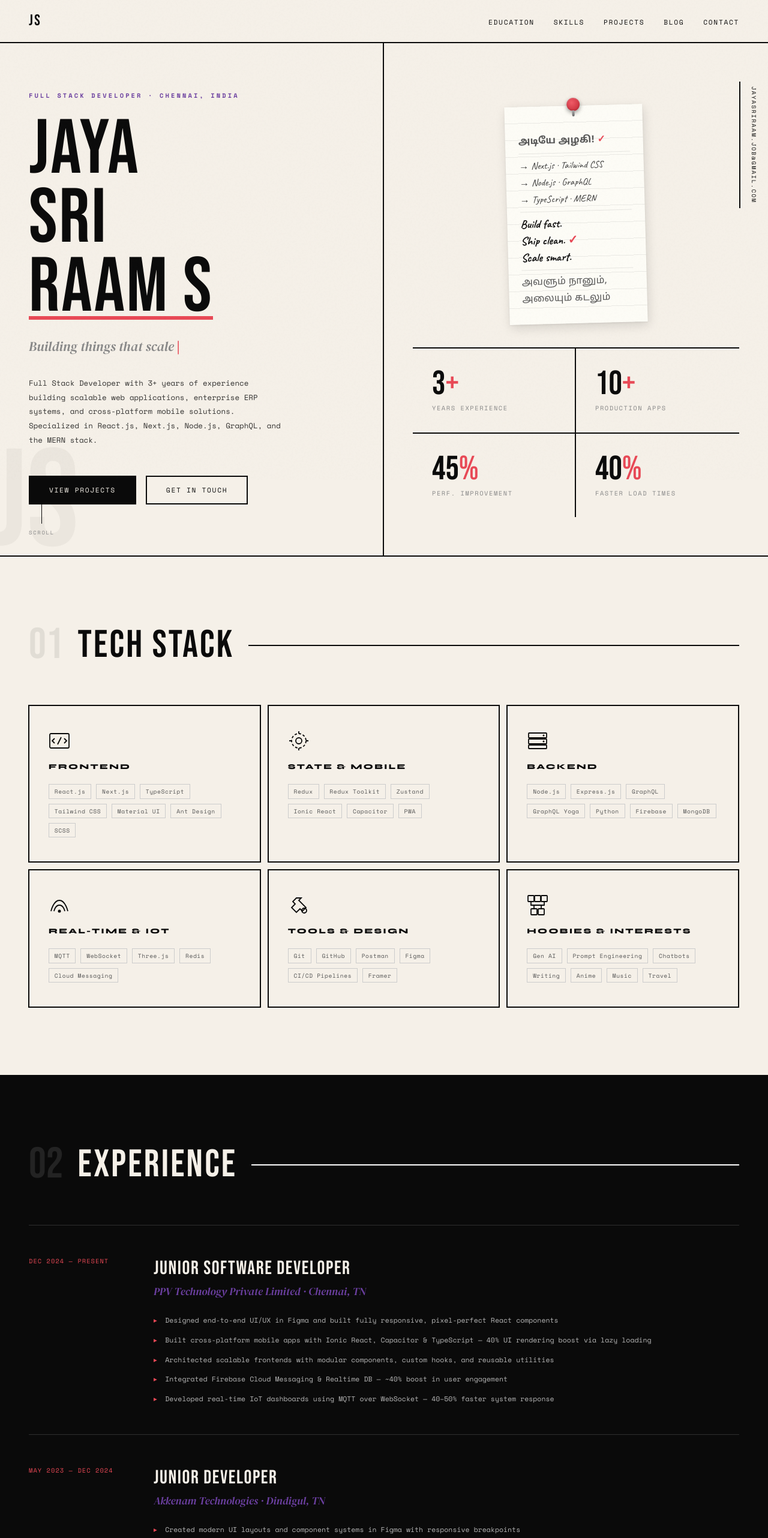
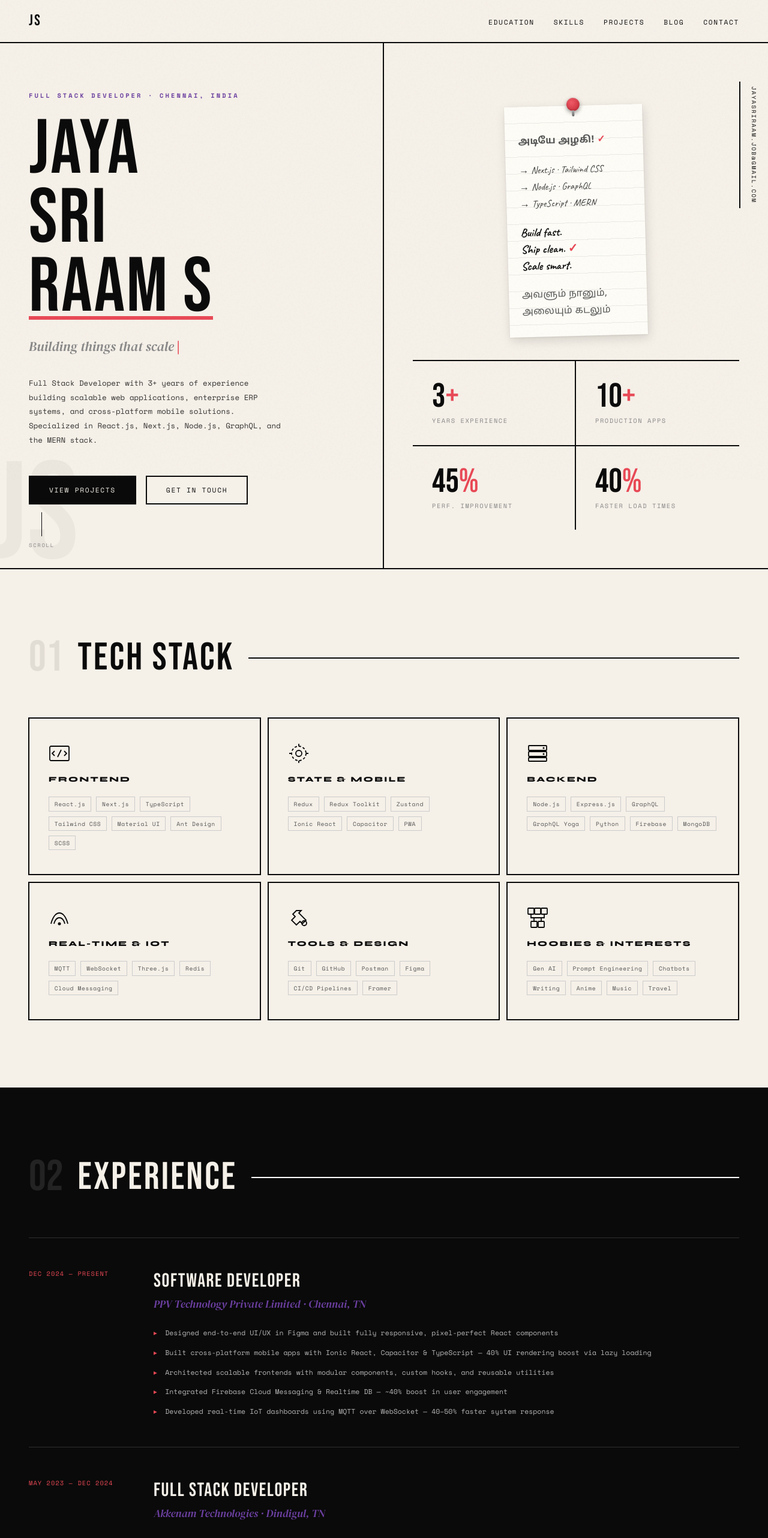
Before and after one commit to Jay-Raam/Jayasriraam-S, a React (Vite) app: page / in a window 1280 px wide. Shown: the top 2564 px of the page at 60% size. Built offline with nearby package versions, Linux system fonts and the light colour scheme.

Commit message:
full code change

```diff
--- a/src/data/portfolio.ts
+++ b/src/data/portfolio.ts
@@ -98,7 +98,7 @@ export const educations: EducationItem[] = [
     degree: 'MASTER OF COMPUTER APPLICATIONS',
     university: 'Bharathidasan University',
     location: 'Tiruchirappalli, Tamil Nadu',
-    period: '2025 - 2027',
+    period: '2026 - 2028',
     status: 'Currently Studying',
     focus: 'Advanced software architecture, distributed systems, and enterprise solutions',
   },
@@ -192,7 +192,7 @@ export const skillCategories: SkillCategory[] = [
 export const experiences: ExperienceItem[] = [
   {
     date: 'Dec 2024 — Present',
-    role: 'Junior Software Developer',
+    role: 'Software Developer',
     company: 'PPV Technology Private Limited',
     location: 'Chennai, TN',
     bullets: [
@@ -205,7 +205,7 @@ export const experiences: ExperienceItem[] = [
   },
   {
     date: 'May 2023 — Dec 2024',
-    role: 'Junior Developer',
+    role: 'Full Stack Developer',
     company: 'Akkenam Technologies',
     location: 'Dindigul, TN',
     bullets: [
@@ -616,6 +616,6 @@ export const musicTracks: MusicTrack[] = [
 export const contactLinks: ContactLink[] = [
   { label: 'Email', value: 'jayasriraam.job@gmail.com', href: 'mailto:jayasriraam.job@gmail.com' },
   { label: 'Phone', value: '+91 97901 61669', href: 'tel:+919790161669' },
-  { label: 'GitHub', value: 'github.com/jayasriraam', href: 'https://github.com/jayasriraam' },
+  { label: 'GitHub', value: 'github.com/Jay-Raam', href: 'https://github.com/Jay-Raam' },
   { label: 'LinkedIn', value: 'linkedin.com/in/jayasriraam', href: 'https://linkedin.com/in/jayasriraam' },
 ];
--- a/src/index.css
+++ b/src/index.css
@@ -439,6 +439,10 @@ button {
   line-height: 28px;
 }
 
+.notepad-paper p {
+  margin: 0;
+}
+
 .notepad-pin {
   position: absolute;
   top: -13px;
@@ -498,9 +502,8 @@ button {
 }
 
 .note-divider {
-  height: 1px;
-  background: rgba(0, 0, 0, 0.09);
-  margin: 6px 0;
+  height: 12px;
+  margin: 4px 0;
 }
 
 .note-tamil {
```
Also changed, not shown: 1 other file (tests, documents, lock files or other folders).
